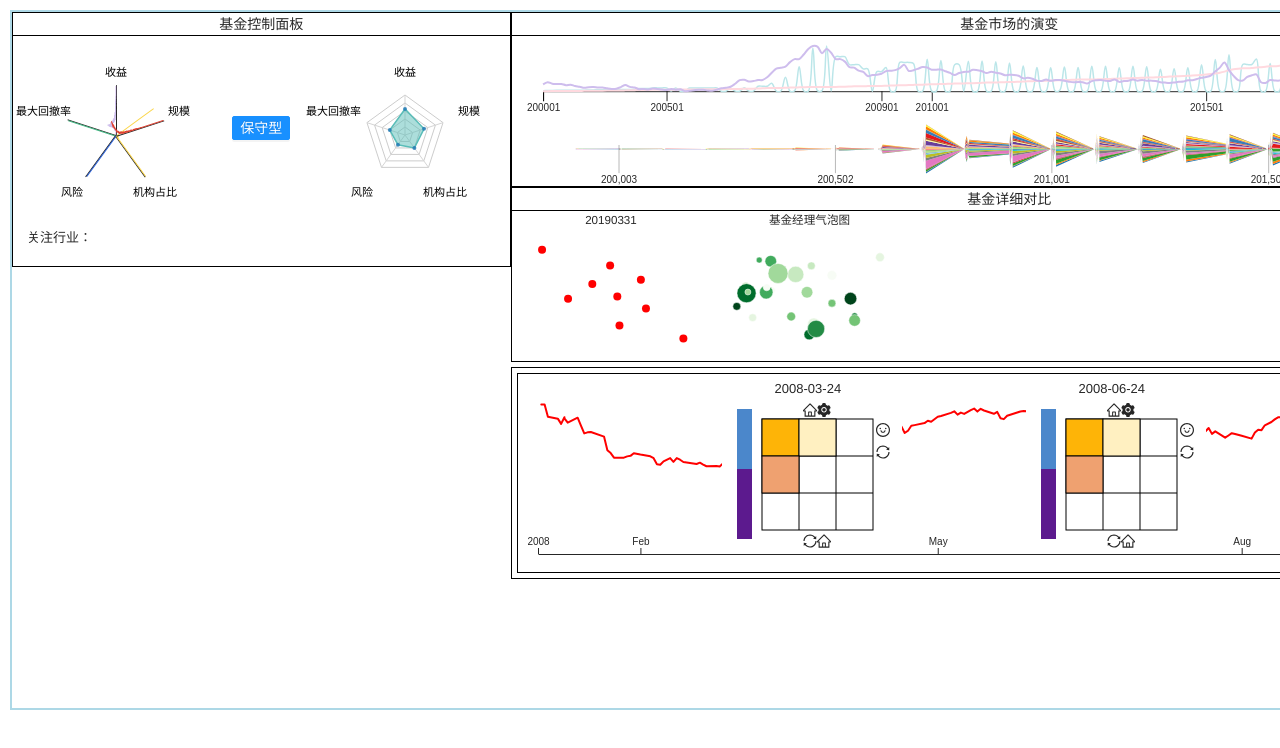
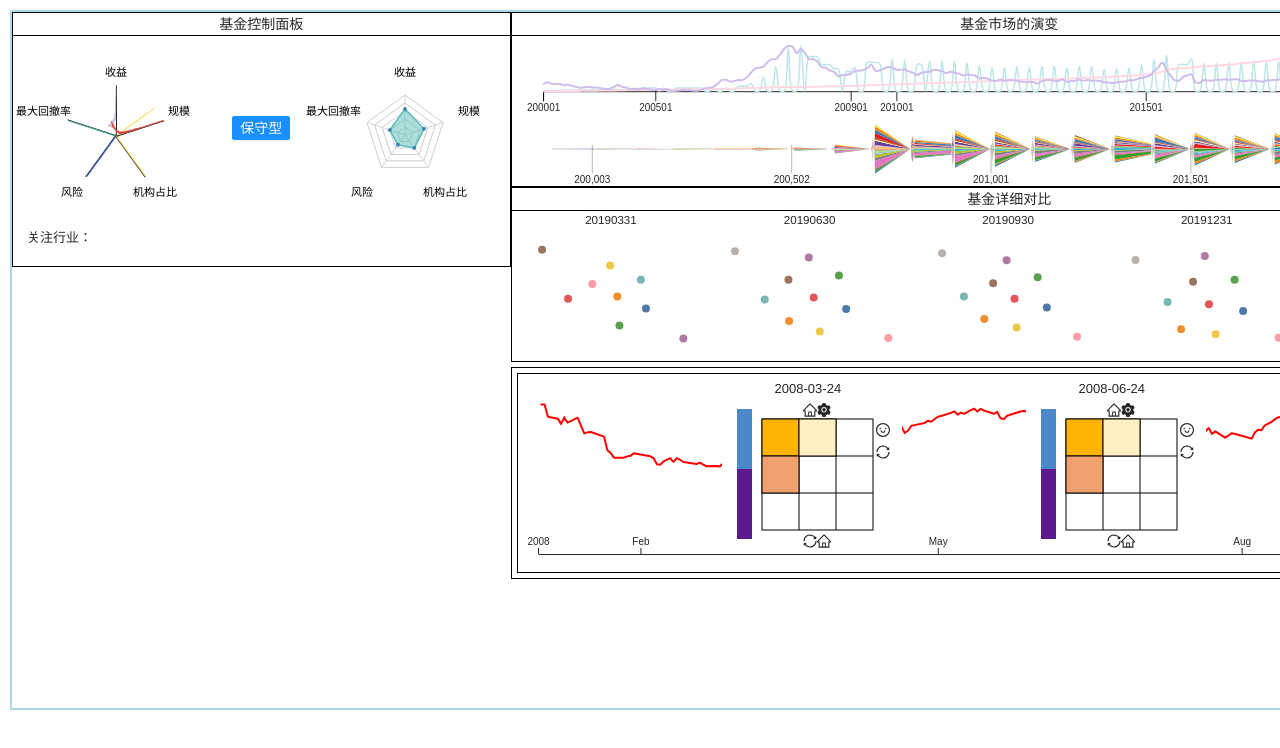
Before and after one commit to zijing-he/FundAnalysisClient, a Vue app: page / in a window 1280 px wide. Shown: the top 748 px of the page. Built offline with nearby package versions, Linux system fonts and the light colour scheme.

Commit message:
Modify bubble chart color

```diff
--- a/src/components/MarketAnalysis/curvechart.vue
+++ b/src/components/MarketAnalysis/curvechart.vue
@@ -13,13 +13,14 @@ export default {
   data() {
     return {
       svg: null,
-      margin: { top: 10, right: 30, bottom: 20, left: 30 },
+      margin: { top: 10, right: 115, bottom: 20, left: 30 },
       width: 993,
       height: 75.2,
       date: Object.keys(dataJSON["fund_size"]),
       fund_size: Object.values(dataJSON["fund_size"]),
       fund_number: Object.values(dataJSON["fund_number"]),
       fund_return: Object.values(dataJSON["fund_return"]),
+      keys: ["基金数量", "基金规模", "基金平均收益"],
     };
   },
 
@@ -52,6 +53,12 @@ export default {
         .x((d, i) => this.xScale(this.date[i]))
         .y((d) => this.yScale(d));
     },
+    colorScale() {
+      return d3
+        .scaleOrdinal()
+        .domain(this.keys)
+        .range(["#BBE6E9", "#FFD9DF", "#CEBDED"]);
+    },
   },
 
   methods: {
@@ -66,7 +73,6 @@ export default {
         .attr("transform", `translate(${this.margin.left},${this.margin.top})`);
     },
     renderUpdate() {
-
       // Add X axis
       this.svg
         .append("g")
@@ -93,7 +99,6 @@ export default {
           [this.innerWidth, this.innerHeight],
         ])
         .on("end", updateChart);
-
 
       let curveChart = this.svg.append("g");
 
@@ -135,6 +140,27 @@ export default {
       function updateChart({ selection }) {
         console.log(selection); //打印选中的像素点
       }
+
+      //legend
+      this.svg
+        .selectAll(".legend")
+        .data(this.keys)
+        .enter()
+        .append("circle")
+        .attr("cx", this.innerWidth + 15)
+        .attr("cy", (d, i) => 5 + i * 18)
+        .attr("r", 3)
+        .style("fill", (d) => this.colorScale(d));
+      this.svg.selectAll(".labels")
+        .data(this.keys)
+        .enter()
+        .append("text")
+        .attr("x", this.innerWidth + 25)
+        .attr("y", (d, i) => 5 + i * 18)
+        .style("fill", (d) => this.colorScale(d))
+        .text(d => d)
+        .attr("text-anchor", "left")
+        .style("alignment-baseline", "middle");
     },
   },
 };
--- a/src/components/MarketAnalysis/streamgraph.vue
+++ b/src/components/MarketAnalysis/streamgraph.vue
@@ -13,7 +13,7 @@ export default {
   data() {
     return {
       svg: null,
-      margin: { top: 30, right: 20, bottom: 5, left: 20 },
+      margin: { top: 30, right: 115, bottom: 5, left: 0 },
       width: 993,
       height: 75.2,
       date: Object.keys(dataJSON),
--- a/src/components/Overview/fund-bubble-chart.vue
+++ b/src/components/Overview/fund-bubble-chart.vue
@@ -47,6 +47,7 @@ export default {
     // console.log(this.data);
     // console.log(Object.values(this.data));
     this.renderInit();
+    // console.log(this.colorScale(101001090));
     this.renderUpdate();
   },
   // created() {
@@ -77,9 +78,8 @@ export default {
         .nice();
     },
     colorScale() {
-      return d3.scaleOrdinal().domain(this.managers).range(d3.chemeSet1);
+      return d3.scaleOrdinal().domain(this.managers).range(d3.schemeTableau10);
     },
-
   },
   methods: {
     // handleupdateDate(interval) {
@@ -94,7 +94,6 @@ export default {
           this.managers.push(dd);
         });
       });
-      console.log(this.managers);
 
       d3.select("#fund_bubble_chart").attr("id", this.id);
       this.svg = d3
@@ -124,11 +123,7 @@ export default {
           return this.yScale(d.loc[1]);
         })
         .attr("r", 4)
-        .style("fill", d =>{
-          //  this.colorScale(d.manager_id[0][0]);
-          console.log(d.manager_id[0][0]);
-          return "red";
-        });  //颜色填充colorScale有问题，明天看
+        .style("fill", (d) => this.colorScale(d.manager_id[0][0]));
     },
   },
 };
--- a/src/components/Overview/layout.vue
+++ b/src/components/Overview/layout.vue
@@ -9,7 +9,7 @@
           :threshold="threshold"
         />
       </a-col>
-      <!-- <a-col>
+      <a-col>
         <fundBubbleChart
           :id="svg_id2"
           :date="date2"
@@ -29,7 +29,7 @@
           :date="date4"
           :threshold="threshold"
         />
-      </a-col> -->
+      </a-col>
       <a-col>
         <managerBubbleChart />
       </a-col>
--- a/src/components/Overview/manager-bubble-chart.vue
+++ b/src/components/Overview/manager-bubble-chart.vue
@@ -209,13 +209,13 @@ export default {
         tooltip
           .style("opacity", 1)
           .html("基金经理：" + d + "<br /> 掌管基金：" + this.data[d].number)
-          .style("left", (event.pageX-1050)  + "px")
+          .style("left", (event.pageX-1300)  + "px")
           .style("top", (event.pageY - 190) + "px");
       };
 
       let moveTooltip = (event) => {
         tooltip
-          .style("left", (event.pageX-1050) + "px")
+          .style("left", (event.pageX-1300) + "px")
           .style("top", (event.pageY - 190) + "px");
       };
 
```
